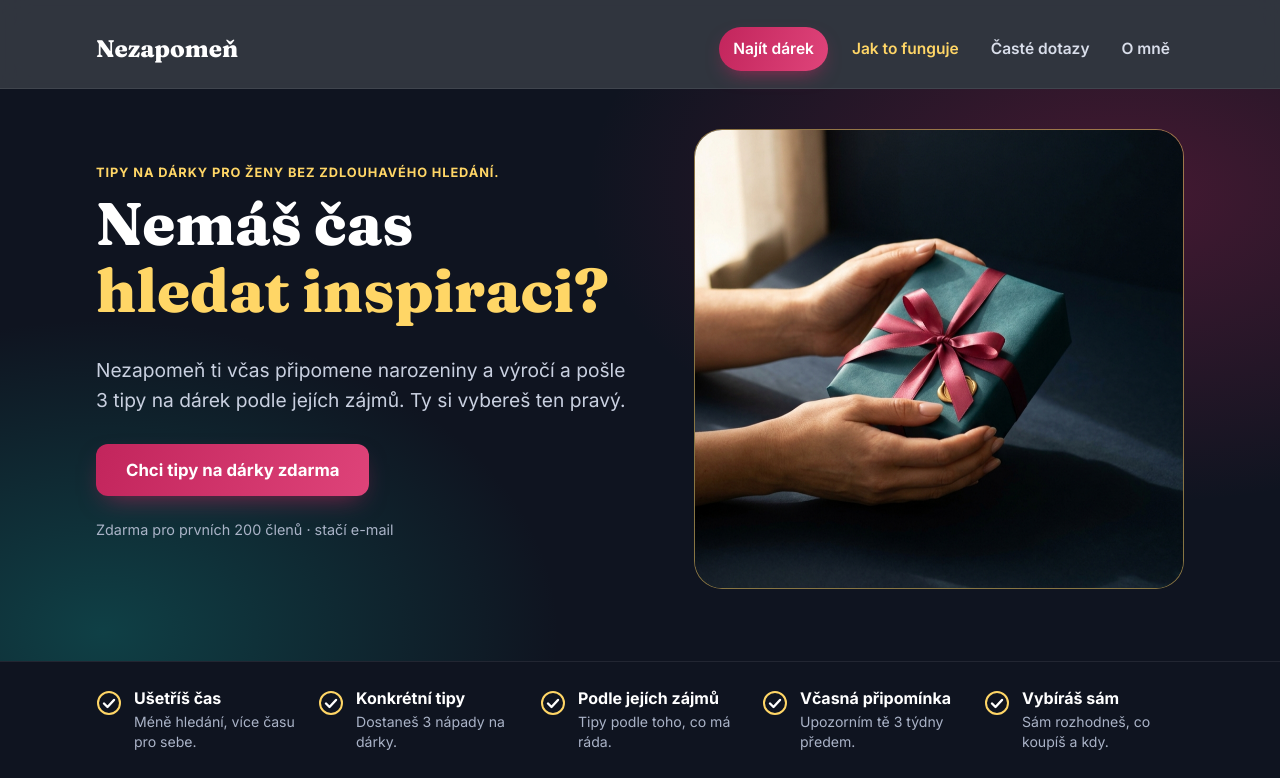
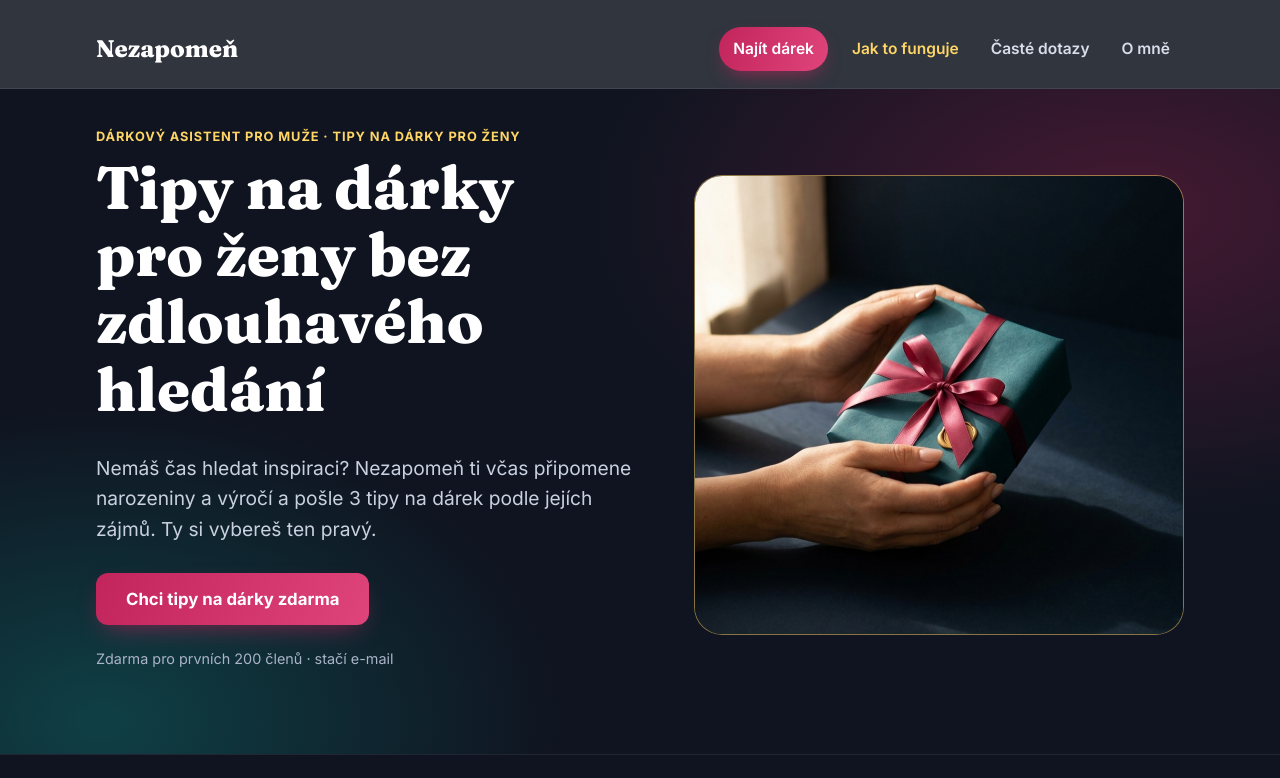
Before and after one commit to tereza-formankova/nezapomen, a plain HTML site: page index.html in a window 1280 px wide. Shown: the top 778 px of the page. Drawn offline with Linux system fonts and the light colour scheme.

Commit message:
Update gift assistant section in index.html

```diff
--- a/index.html
+++ b/index.html
@@ -293,9 +293,9 @@ footer{padding:30px 0 40px;color:var(--mute);font-size:.92rem;border-top:1px sol
 <div class="wrap">
 <div class="hero">
  <div>
-  <p class="eyebrow" style="color:#ffd666">Tipy na dárky pro ženy bez zdlouhavého hledání.</p>
-  <h1>Nemáš čas<br><span class="hl">hledat inspiraci?</span></h1>
-  <p class="lead">Nezapomeň ti včas připomene narozeniny a výročí a pošle 3 tipy na dárek podle jejích zájmů. Ty si vybereš ten pravý.</p>
+  <p class="eyebrow" style="color:#ffd666">DÁRKOVÝ ASISTENT PRO MUŽE · TIPY NA DÁRKY PRO ŽENY</p>
+  <h1>Tipy na dárky pro ženy bez zdlouhavého hledání</h1>
+  <p class="lead">Nemáš čas hledat inspiraci? Nezapomeň ti včas připomene narozeniny a výročí a pošle 3 tipy na dárek podle jejích zájmů. Ty si vybereš ten pravý.</p>
   <a class="btn" href="#registrace">Chci tipy na dárky zdarma</a>
   <p class="small" style="margin-top:14px">Zdarma pro prvních 200 členů · stačí e-mail</p>
  </div>
```
